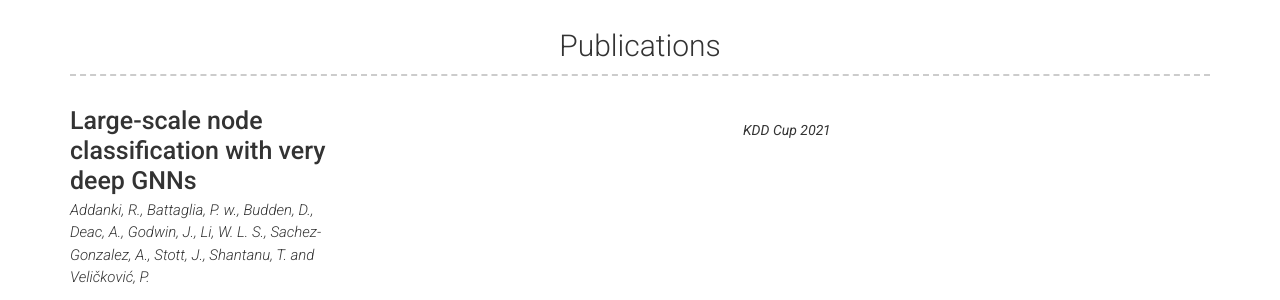
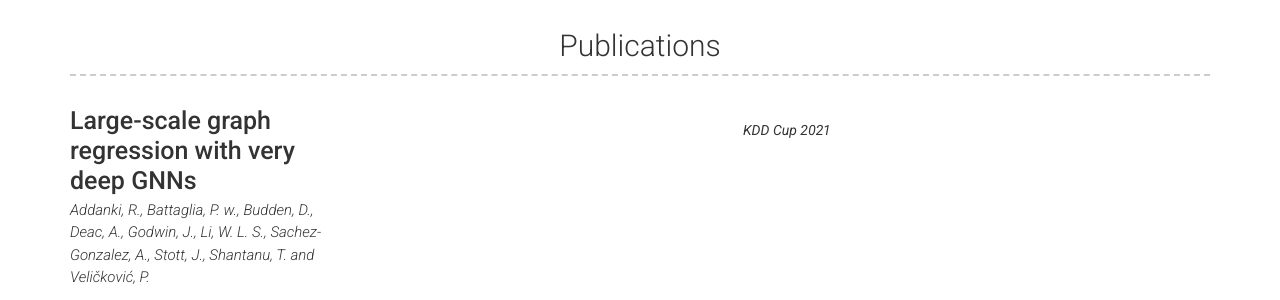
Before and after one commit to andreeadeac22/andreeadeac22.github.io, a Jekyll site: the page built from index.md, in a window 1280 px wide and 900 px high, scrolled down 357 px. Shown: the part 154-454 px from the top of the window. Built offline with Jekyll 4.4.1, drawn with Linux system fonts in a browser that asks for light colours; a style sheet for code colours, icons or effects is not loaded.

Commit message:
Update projects.yml

```diff
--- a/_data/projects.yml
+++ b/_data/projects.yml
@@ -1,6 +1,6 @@
 # Project template
 - layout: left
-  name: "Large-scale node classification with very deep GNNs"
+  name: "Large-scale graph regression with very deep GNNs"
   link: "Addanki, R., Battaglia, P. w., Budden, D., Deac, A., Godwin, J., Li, W. L. S., Sachez-Gonzalez, A., Stott, J., Shantanu, T. and Veličković, P."
   quote: >
     KDD Cup 2021
```
